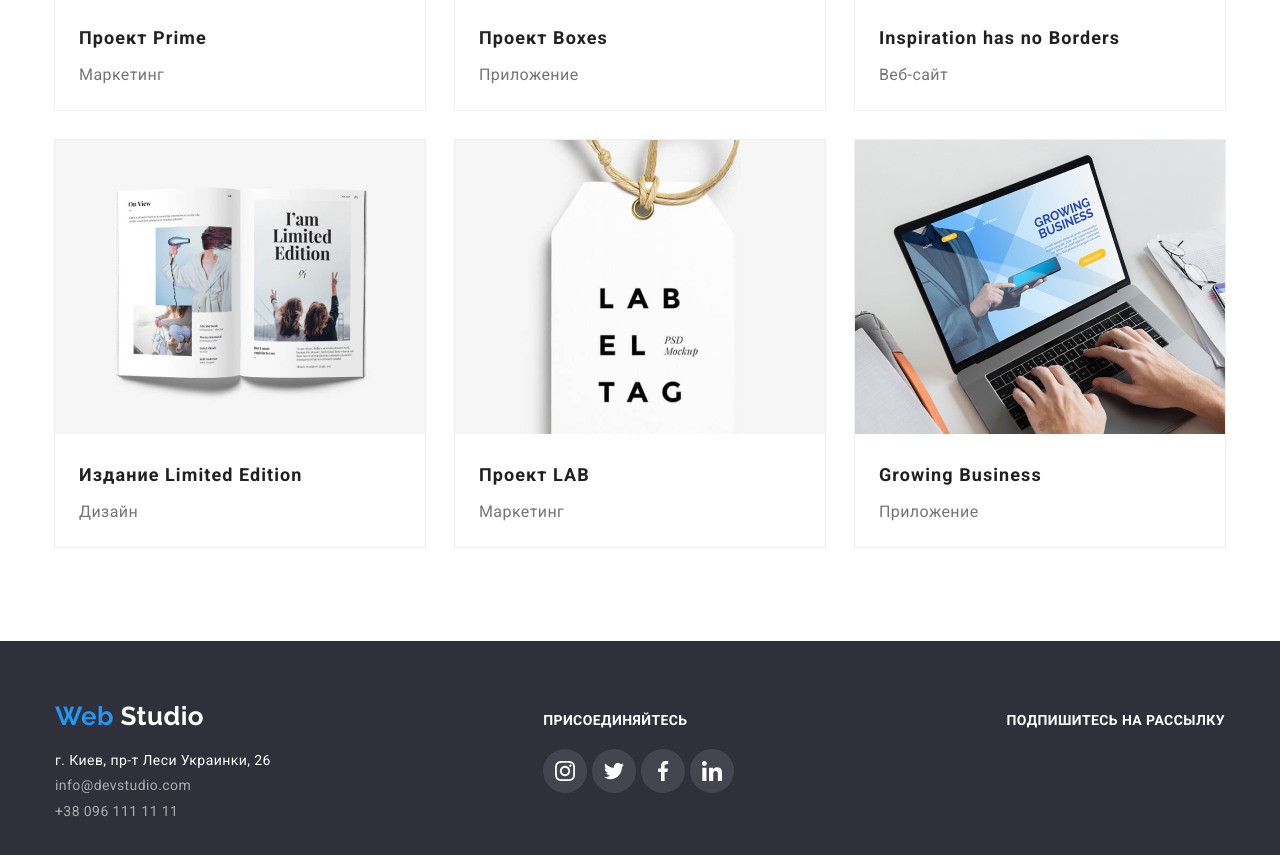
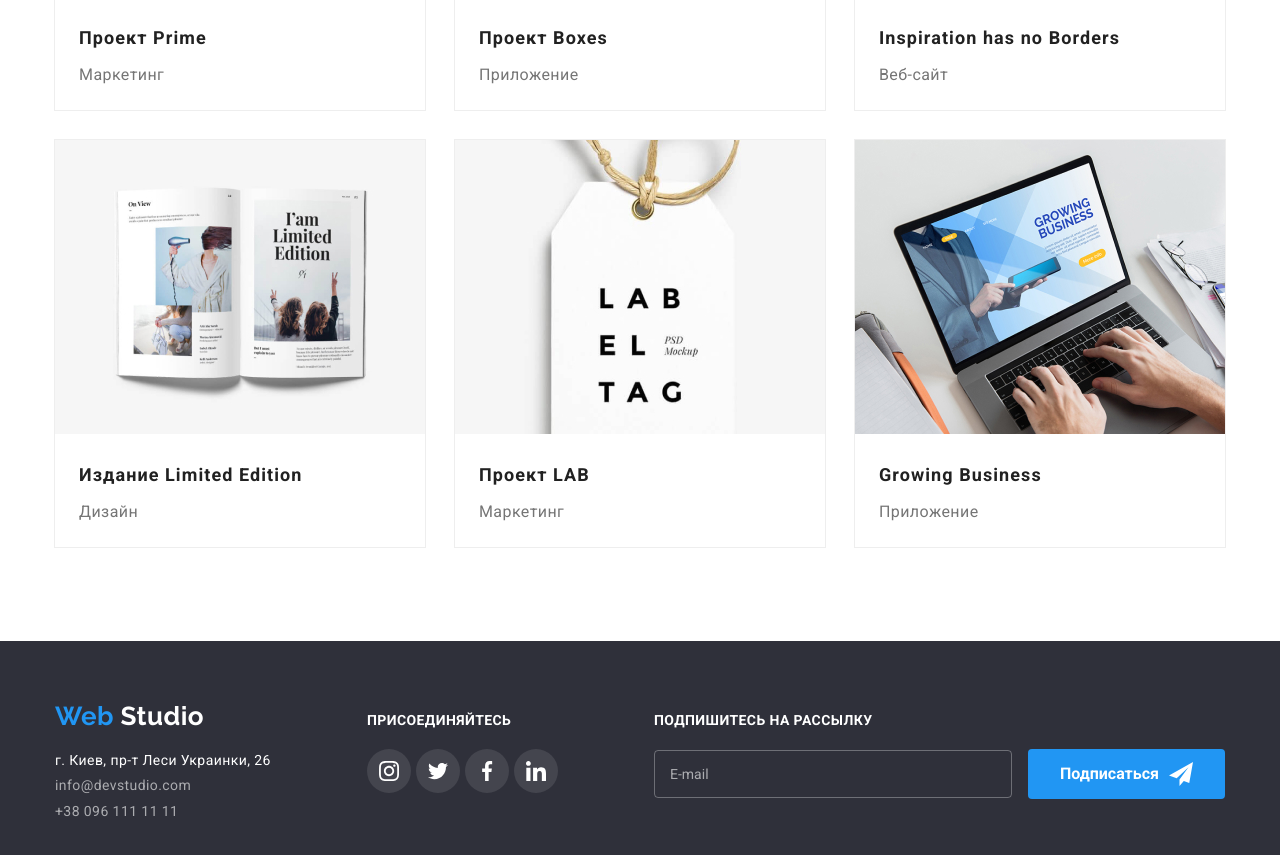
Before and after one commit to ifinddima/goit-markup-hw-06, a plain HTML site: page portfolio.html in a window 1280 px wide. Shown: the part 994-1849 px from the top of the page. Drawn offline with nearby package versions, Linux system fonts and the light colour scheme.

```diff
--- a/portfolio.html
+++ b/portfolio.html
@@ -366,6 +366,17 @@
         </div>
         <div class="mailing">
           <b class="title-list">Подпишитесь на рассылку</b>
+          <form id="mailing-form">
+            <input
+              class="email"
+              type="email"
+              name="email"
+              placeholder="E-mail"
+            />
+            <button class="button button-mailing" type="submit">
+              Подписаться
+            </button>
+          </form>
         </div>
       </div>
     </footer>
```
